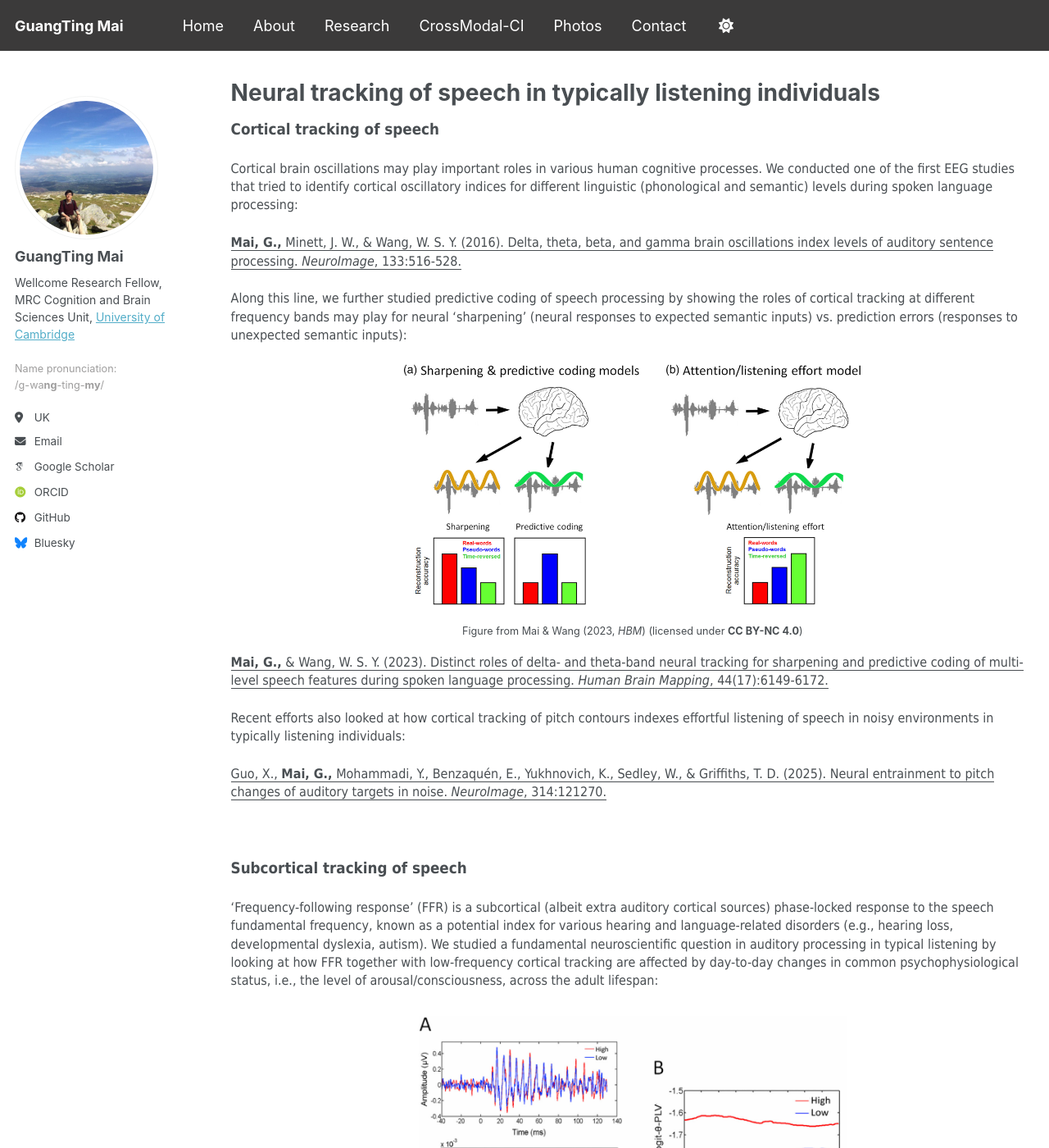
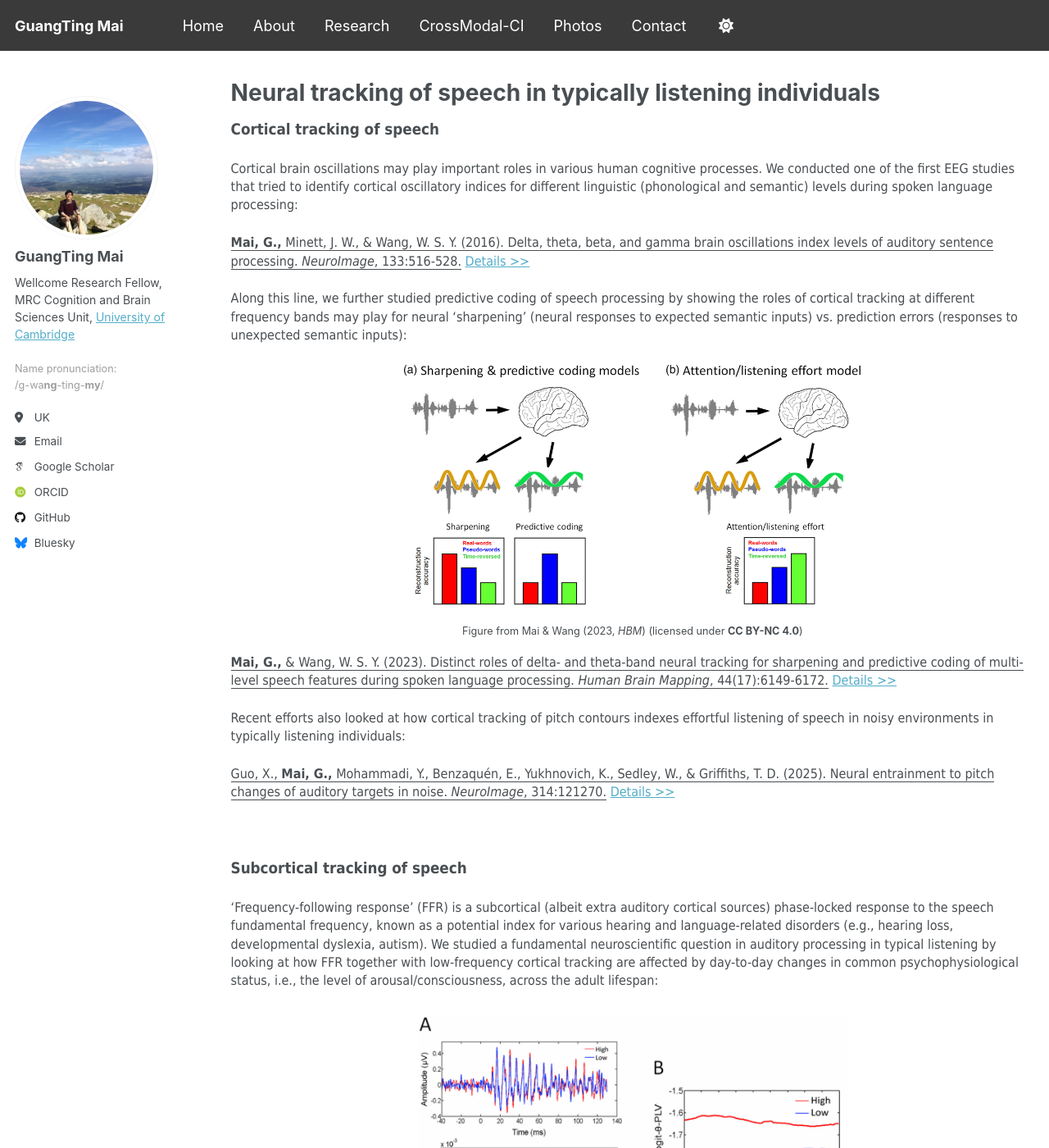
Before and after one commit to guangtingmai/guangtingmai.github.io, a Jekyll site: the page built from _pages/neuraltrack-typical.html, in a window 1280 px wide and 1400 px high. Shown: the whole window at 82% size. Built offline with Jekyll 4.4.1, drawn with Linux system fonts in a browser that asks for light colours; some web fonts are replaced.

Commit message:
Update neuraltrack-typical.html

```diff
--- a/_pages/neuraltrack-typical.html
+++ b/_pages/neuraltrack-typical.html
@@ -8,7 +8,7 @@
 <p><span style="font-size: 12pt;font-family: Tahoma;line-height: 1.4;display: block;margin-bottom: 0.1vh">Cortical brain oscillations may play important roles in
   various human cognitive processes. We conducted one of the first EEG studies that tried to identify cortical oscillatory indices for different linguistic
   (phonological and semantic) levels during spoken language processing:</span></p>
-<p><span style="font-size: 12pt;font-family: Tahoma;line-height: 1.4;display: block;margin-bottom: 0.1vh"><a href="https://www.sciencedirect.com/science/article/abs/pii/S1053811916001737" style="color:inherit; text-decoration:none;"><u><strong>Mai, G.,</strong> Minett, J. W., & Wang, W. S. Y. (2016). Delta, theta, beta, and gamma brain oscillations index levels of auditory sentence processing. <i>NeuroImage</i>, 133:516-528.</u></a></span></p>
+<p><span style="font-size: 12pt;font-family: Tahoma;line-height: 1.4;display: block;margin-bottom: 0.1vh"><u><strong>Mai, G.,</strong> Minett, J. W., & Wang, W. S. Y. (2016). Delta, theta, beta, and gamma brain oscillations index levels of auditory sentence processing. <i>NeuroImage</i>, 133:516-528.</u> <a href="https://www.sciencedirect.com/science/article/abs/pii/S1053811916001737">Details >></a></span></p>
 <p><span style="font-size: 12pt;font-family: Tahoma;line-height: 1.4;display: block;margin-bottom: 0.1vh">Along this line, we further studied predictive coding of
   speech processing by showing the roles of cortical tracking at different frequency bands may play for neural ‘sharpening’ (neural responses to expected
   semantic inputs) vs. prediction errors (responses to unexpected semantic inputs):</span></p>
@@ -16,10 +16,10 @@
   <img src="https://guangtingmai.github.io/images/hbm.jpg" width="57%">
 </p>
 <p style="text-align:center;font-size:9.5pt;line-height:1.4;display: block;">Figure from Mai & Wang (2023, <i>HBM</i>) (licensed under <strong>CC BY-NC 4.0</strong>)</p>
-<p><span style="font-size: 12pt;font-family: Tahoma;line-height: 1.4;display: block;margin-bottom: 0.1vh"><a href="https://onlinelibrary.wiley.com/doi/10.1002/hbm.26503" style="color:inherit; text-decoration:none;"><u><strong>Mai, G.,</strong> & Wang, W. S. Y. (2023). Distinct roles of delta‐ and theta‐band neural tracking for sharpening and predictive coding of multi‐level speech features during spoken language processing. <i>Human Brain Mapping</i>, 44(17):6149-6172.</u></a></span></p>
+<p><span style="font-size: 12pt;font-family: Tahoma;line-height: 1.4;display: block;margin-bottom: 0.1vh"><u><strong>Mai, G.,</strong> & Wang, W. S. Y. (2023). Distinct roles of delta‐ and theta‐band neural tracking for sharpening and predictive coding of multi‐level speech features during spoken language processing. <i>Human Brain Mapping</i>, 44(17):6149-6172.</u> <a href="https://onlinelibrary.wiley.com/doi/10.1002/hbm.26503">Details >></a></span></p>
 <p><span style="font-size: 12pt;font-family: Tahoma;line-height: 1.4;display: block;margin-bottom: 0.1vh">Recent efforts also looked at how cortical tracking of
   pitch contours indexes effortful listening of speech in noisy environments in typically listening individuals:</span></p>
-<p><span style="font-size: 12pt;font-family: Tahoma;line-height: 1.4;display: block;margin-bottom: 0.1vh"><a href="https://www.sciencedirect.com/science/article/pii/S1053811925002733" style="color:inherit; text-decoration:none;"><u>Guo, X., <strong>Mai, G.,</strong> Mohammadi, Y., Benzaquén, E., Yukhnovich, K., Sedley, W., & Griffiths, T. D. (2025). Neural entrainment to pitch changes of auditory targets in noise. <i>NeuroImage</i>, 314:121270.</u></a></span></p>
+<p><span style="font-size: 12pt;font-family: Tahoma;line-height: 1.4;display: block;margin-bottom: 0.1vh"><u>Guo, X., <strong>Mai, G.,</strong> Mohammadi, Y., Benzaquén, E., Yukhnovich, K., Sedley, W., & Griffiths, T. D. (2025). Neural entrainment to pitch changes of auditory targets in noise. <i>NeuroImage</i>, 314:121270.</u> <a href="https://www.sciencedirect.com/science/article/pii/S1053811925002733">Details >></a></span></p>
 <br>
 <p><span style="font-size: 14pt;font-family: Tahoma;line-height: 1.4;display: block;margin-bottom: 0.1vh"><strong>Subcortical tracking of speech</strong></span></p>
 <p><span style="font-size: 12pt;font-family: Tahoma;line-height: 1.4;display: block;margin-bottom: 0.1vh">‘Frequency-following response’ (FFR) is a subcortical
@@ -31,7 +31,7 @@
   <img src="https://guangtingmai.github.io/images/neuroimage2019.png" width="55%">
 </p>
 <p style="text-align:center;font-size:9.5pt;line-height:1.4;display: block;">Figure from Mai (2020 PhD thesis) with permission</p>
-<p><span style="font-size: 12pt;font-family: Tahoma;line-height: 1.4;display: block;margin-bottom: 0.1vh"><a href="https://www.sciencedirect.com/science/article/abs/pii/S1053811919300515" style="color:inherit; text-decoration:none;"><u><strong>Mai, G.,</strong> Schoof, T., & Howell, P. (2019). Modulation of phase-locked neural responses to speech during different arousal states is age-dependent. <i>NeuroImage</i>, 189:734-744.</u></a></span></p>
+<p><span style="font-size: 12pt;font-family: Tahoma;line-height: 1.4;display: block;margin-bottom: 0.1vh"><u><strong>Mai, G.,</strong> Schoof, T., & Howell, P. (2019). Modulation of phase-locked neural responses to speech during different arousal states is age-dependent. <i>NeuroImage</i>, 189:734-744.</u> <a href="https://www.sciencedirect.com/science/article/abs/pii/S1053811919300515">Details >></a></span></p>
 <p><span style="font-size: 12pt;font-family: Tahoma;line-height: 1.4;display: block;margin-bottom: 0.1vh">We also looked at how changes in neural excitability in the
   auditory cortex (via neurostimulation tDCS) led to consequential changes in subcortical FFR revealing <i>causal</i> auditory subcortico-cortical interactions:</span></p>
 <p align="center">
@@ -39,4 +39,4 @@
   <br>
 </p>
 <p style="text-align:center;font-size:9.5pt;line-height:1.4;display: block;">Figure from Mai & Howell (2022, <i>Cereb Cortex</i>) (licensed under <strong>CC BY 4.0</strong>)</p>
-<p><span style="font-size: 12pt;font-family: Tahoma;line-height: 1.4;display: block;margin-bottom: 0.1vh"><a href="https://academic.oup.com/cercor/article/32/7/1437/6356433" style="color:inherit; text-decoration:none;"><u><strong>Mai, G.,</strong> & Howell, P. (2022). Causal relationship between the right auditory cortex and speech-evoked envelope-following response: evidence from combined transcranial stimulation and electroencephalography. <i>Cerebral Cortex</i>, 32(7):1437-1454.</u></a></span></p>
+<p><span style="font-size: 12pt;font-family: Tahoma;line-height: 1.4;display: block;margin-bottom: 0.1vh"><u><strong>Mai, G.,</strong> & Howell, P. (2022). Causal relationship between the right auditory cortex and speech-evoked envelope-following response: evidence from combined transcranial stimulation and electroencephalography. <i>Cerebral Cortex</i>, 32(7):1437-1454.</u> <a href="https://academic.oup.com/cercor/article/32/7/1437/6356433">Details >></a></span></p>
```
